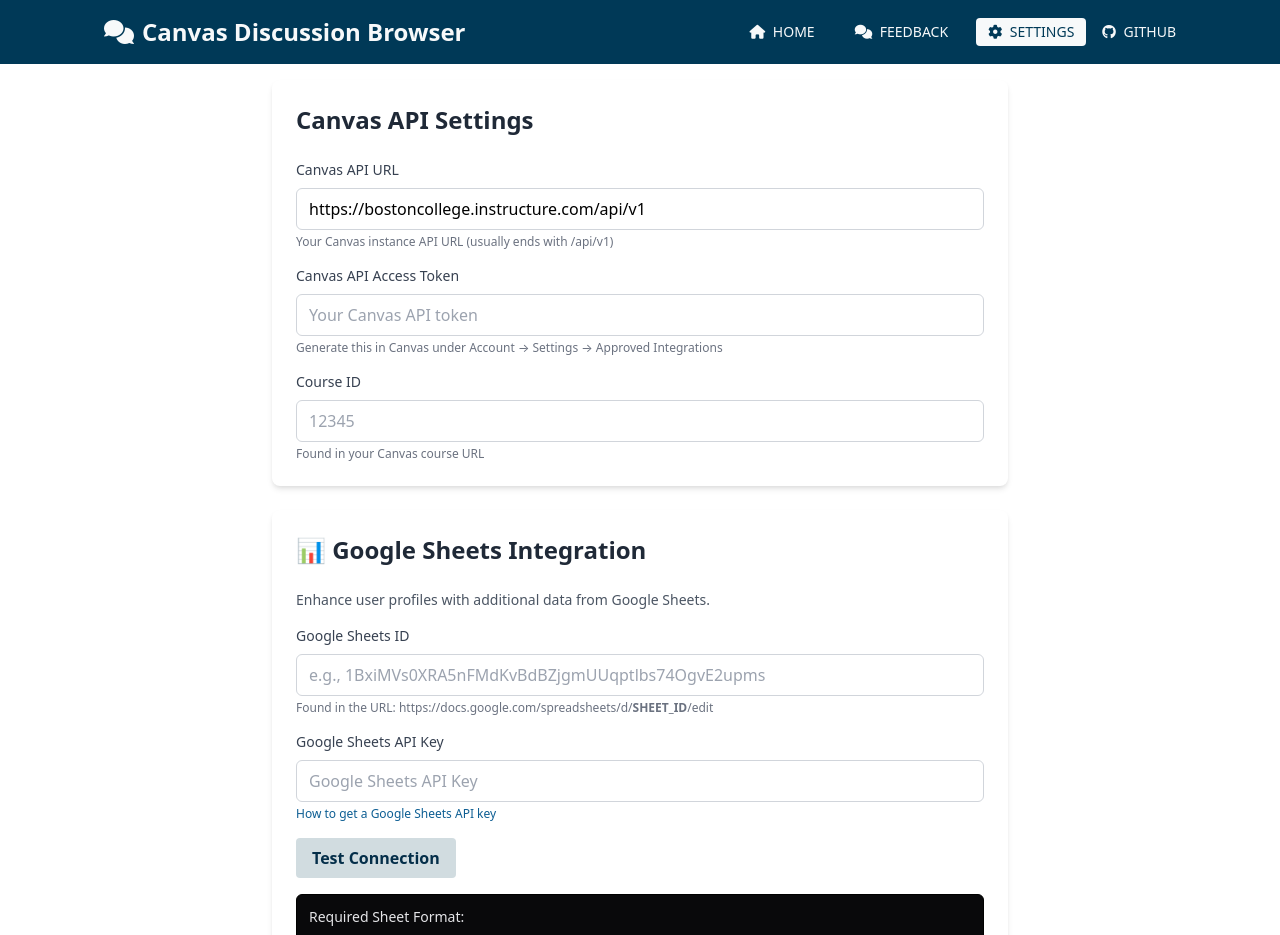
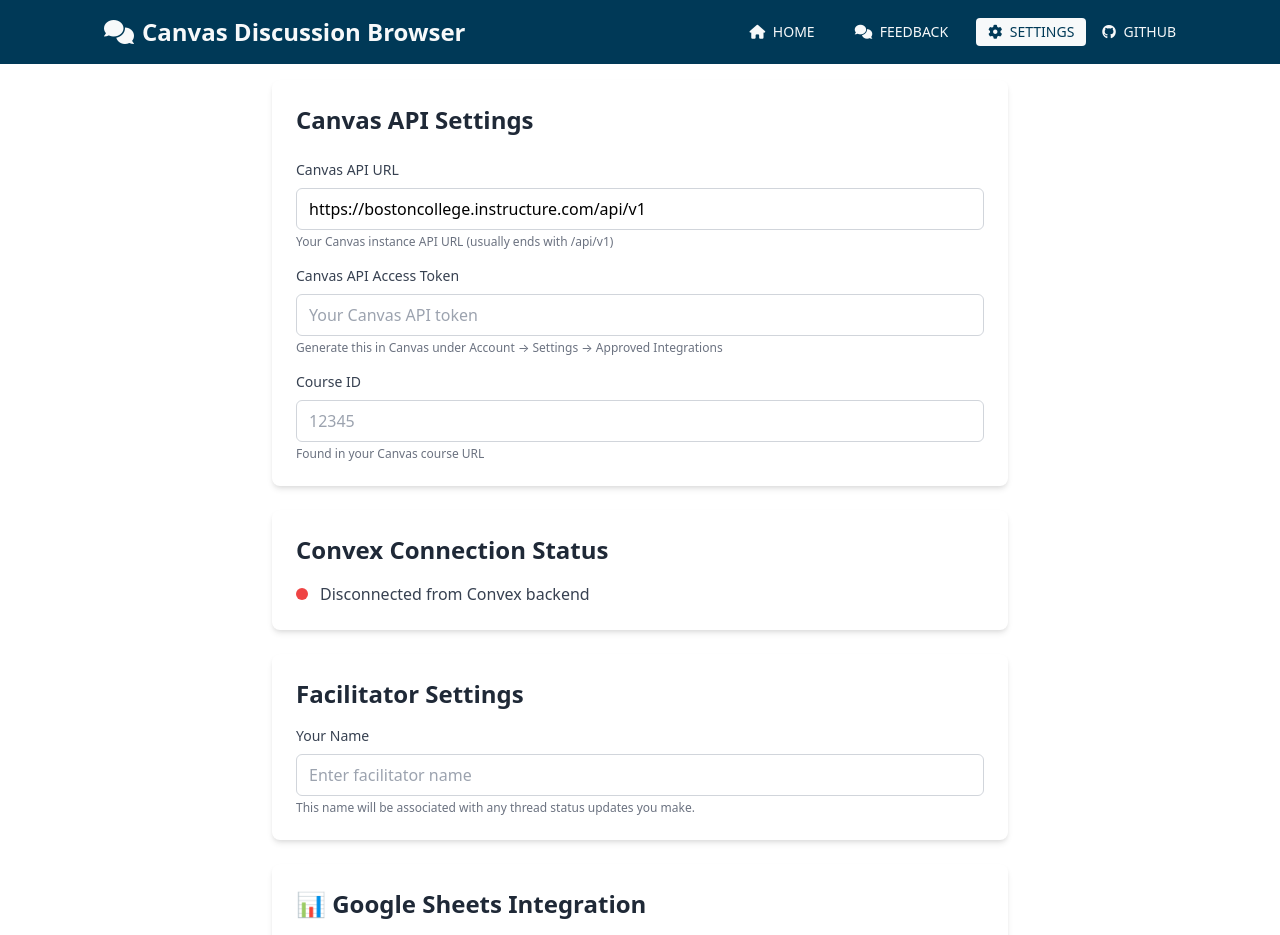
Before and after one commit to fidalgok/Canvas-Discussions-Browser, a Next.js app: page /settings in a window 1280 px wide. Shown: the top 935 px of the page. Built offline with nearby package versions, Linux system fonts and the light colour scheme; no server answers.

Commit message:
WIP: convex claiming - add facilitator information to settings page

```diff
--- a/pages/_app.js
+++ b/pages/_app.js
@@ -1,10 +1,15 @@
-import '../styles/globals.css';
-import { CanvasProvider } from '../components/canvas/CanvasProvider';
+import "../styles/globals.css";
+import { CanvasProvider } from "../components/canvas/CanvasProvider";
+import { ConvexProvider, ConvexReactClient } from "convex/react";
+
+const convex = new ConvexReactClient(process.env.NEXT_PUBLIC_CONVEX_URL);
 
 export default function MyApp({ Component, pageProps }) {
   return (
-    <CanvasProvider>
-      <Component {...pageProps} />
-    </CanvasProvider>
+    <ConvexProvider client={convex}>
+      <CanvasProvider>
+        <Component {...pageProps} />
+      </CanvasProvider>
+    </ConvexProvider>
   );
 }
--- a/pages/settings.js
+++ b/pages/settings.js
@@ -5,69 +5,77 @@
  * Migrated to use the new component-based architecture with Layout component.
  */
 
-import { useState, useEffect } from 'react';
-import Layout from '../components/layout/Layout';
-import PageContainer from '../components/layout/PageContainer';
-import { useCanvasAuth } from '../components/canvas/useCanvasAuth';
-import { useCanvasCourse } from '../components/canvas/useCanvasCourse';
-import { clearCache } from '../js/canvasApi';
+import { useState, useEffect } from "react";
+import Layout from "../components/layout/Layout";
+import PageContainer from "../components/layout/PageContainer";
+import { useCanvasAuth } from "../components/canvas/useCanvasAuth";
+import { useCanvasCourse } from "../components/canvas/useCanvasCourse";
+import { clearCache } from "../js/canvasApi";
+import { useConvexConnectionState } from "convex/react";
 
 export default function Settings() {
   const { apiUrl, apiKey, courseId, updateCredentials } = useCanvasAuth();
   const { courseName } = useCanvasCourse();
+  const { isWebSocketConnected } = useConvexConnectionState();
 
-  const [localApiUrl, setLocalApiUrl] = useState('');
-  const [localApiKey, setLocalApiKey] = useState('');
-  const [localCourseId, setLocalCourseId] = useState('');
+  const [localApiUrl, setLocalApiUrl] = useState("");
+  const [localApiKey, setLocalApiKey] = useState("");
+  const [localCourseId, setLocalCourseId] = useState("");
   const [saved, setSaved] = useState(false);
   const [cacheCleared, setCacheCleared] = useState(false);
 
   // Google Sheets integration state
-  const [googleSheetsId, setGoogleSheetsId] = useState('');
-  const [googleApiKey, setGoogleApiKey] = useState('');
+  const [googleSheetsId, setGoogleSheetsId] = useState("");
+  const [googleApiKey, setGoogleApiKey] = useState("");
   const [sheetsTestResult, setSheetsTestResult] = useState(null);
 
+  // facilitator state
+  const [facilitatorName, setFacilitatorName] = useState("");
+
   useEffect(() => {
-    setLocalApiUrl(apiUrl || 'https://bostoncollege.instructure.com/api/v1');
+    setLocalApiUrl(apiUrl || "https://bostoncollege.instructure.com/api/v1");
     setLocalApiKey(apiKey);
     setLocalCourseId(courseId);
   }, [apiUrl, apiKey, courseId]);
 
-  // Load Google Sheets settings only once on component mount
-  // TODO: Migrate to Convex authentication for better security
+  // Load Google Sheets settings and facilitator info only once on component mount
+
   useEffect(() => {
-    const loadedSheetId = localStorage.getItem('google_sheets_id') || '';
-    const loadedApiKey = localStorage.getItem('google_api_key') || '';
+    const loadedSheetId = localStorage.getItem("google_sheets_id") || "";
+    const loadedApiKey = localStorage.getItem("google_api_key") || "";
 
-    console.log('📥 Loading Google Sheets settings (mount):', {
-      sheetId: loadedSheetId ? 'present' : 'empty',
-      apiKey: loadedApiKey ? 'present' : 'empty'
+    console.log("📥 Loading Google Sheets settings (mount):", {
+      sheetId: loadedSheetId ? "present" : "empty",
+      apiKey: loadedApiKey ? "present" : "empty",
     });
-
+    const loadedFacilitatorName =
+      localStorage.getItem("facilitator_name") || "";
     setGoogleSheetsId(loadedSheetId);
     setGoogleApiKey(loadedApiKey);
+    setFacilitatorName(loadedFacilitatorName);
   }, []); // Empty dependency array = only run on mount
 
   function handleSave() {
     updateCredentials(localApiUrl, localApiKey, localCourseId);
 
     // Save Google Sheets settings
-    console.log('💾 Saving Google Sheets settings:', {
-      sheetId: googleSheetsId ? 'present' : 'empty',
-      apiKey: googleApiKey ? 'present' : 'empty',
+    console.log("💾 Saving Google Sheets settings:", {
+      sheetId: googleSheetsId ? "present" : "empty",
+      apiKey: googleApiKey ? "present" : "empty",
       sheetIdValue: googleSheetsId,
-      apiKeyValue: googleApiKey ? '***' : 'empty'
+      apiKeyValue: googleApiKey ? "***" : "empty",
     });
 
-    localStorage.setItem('google_sheets_id', googleSheetsId);
-    localStorage.setItem('google_api_key', googleApiKey);
+    localStorage.setItem("google_sheets_id", googleSheetsId);
+    localStorage.setItem("google_api_key", googleApiKey);
+    localStorage.setItem("facilitator_name", facilitatorName);
 
     // Verify they were saved
-    const savedSheetId = localStorage.getItem('google_sheets_id');
-    const savedApiKey = localStorage.getItem('google_api_key');
-    console.log('✓ Verified saved Google Sheets settings:', {
-      sheetId: savedSheetId ? 'present' : 'empty',
-      apiKey: savedApiKey ? 'present' : 'empty'
+    const savedSheetId = localStorage.getItem("google_sheets_id");
+    const savedApiKey = localStorage.getItem("google_api_key");
+    console.log("✓ Verified saved Google Sheets settings:", {
+      sheetId: savedSheetId ? "present" : "empty",
+      apiKey: savedApiKey ? "present" : "empty",
     });
 
     // Clear cache when credentials are updated
@@ -76,7 +84,7 @@
     }
 
     // Clear Google Sheets cache if settings changed
-    if (typeof window !== 'undefined' && window.googleSheetsApi) {
+    if (typeof window !== "undefined" && window.googleSheetsApi) {
       window.googleSheetsApi.clearSheetsCache();
     }
 
@@ -96,7 +104,7 @@
     if (!googleSheetsId || !googleApiKey) {
       setSheetsTestResult({
         success: false,
-        message: 'Please enter both Google Sheets ID and API key'
+        message: "Please enter both Google Sheets ID and API key",
       });
       return;
     }
@@ -105,11 +113,11 @@
 
     try {
       // Load Google Sheets API if not already loaded
-      if (typeof window !== 'undefined' && !window.googleSheetsApi) {
-        const script = document.createElement('script');
-        script.src = '/js/googleSheetsApi.js';
+      if (typeof window !== "undefined" && !window.googleSheetsApi) {
+        const script = document.createElement("script");
+        script.src = "/js/googleSheetsApi.js";
         document.head.appendChild(script);
-        await new Promise(resolve => script.onload = resolve);
+        await new Promise((resolve) => (script.onload = resolve));
       }
 
       const result = await window.googleSheetsApi.fetchGoogleSheetsData(
@@ -120,12 +128,12 @@
       setSheetsTestResult({
         success: true,
         message: `✅ Successfully connected! Found ${result.length} user records.`,
-        data: result.slice(0, 3) // Show first 3 records as preview
+        data: result.slice(0, 3), // Show first 3 records as preview
       });
     } catch (error) {
       setSheetsTestResult({
         success: false,
-        message: `❌ Connection failed: ${error.message}`
+        message: `❌ Connection failed: ${error.message}`,
       });
     }
 
@@ -136,7 +144,9 @@
     <Layout containerWidth="narrow">
       <PageContainer>
         <div className="bg-white rounded-lg shadow-md p-6 mb-6">
-          <h2 className="text-2xl font-semibold text-gray-800 mb-6">Canvas API Settings</h2>
+          <h2 className="text-2xl font-semibold text-gray-800 mb-6">
+            Canvas API Settings
+          </h2>
 
           <div className="space-y-4">
             <div>
@@ -148,7 +158,7 @@
                 value={localApiUrl}
                 onChange={(e) => setLocalApiUrl(e.target.value)}
                 className="w-full px-3 py-2 border border-gray-300 rounded-md focus:outline-none focus:ring-2 focus:border-transparent"
-                style={{'--tw-ring-color': '#003957'}}
+                style={{ "--tw-ring-color": "#003957" }}
                 placeholder="https://yourschool.instructure.com/api/v1"
               />
               <p className="text-xs text-gray-500 mt-1">
@@ -165,11 +175,12 @@
                 value={localApiKey}
                 onChange={(e) => setLocalApiKey(e.target.value)}
                 className="w-full px-3 py-2 border border-gray-300 rounded-md focus:outline-none focus:ring-2 focus:border-transparent"
-                style={{'--tw-ring-color': '#003957'}}
+                style={{ "--tw-ring-color": "#003957" }}
                 placeholder="Your Canvas API token"
               />
               <p className="text-xs text-gray-500 mt-1">
-                Generate this in Canvas under Account → Settings → Approved Integrations
+                Generate this in Canvas under Account → Settings → Approved
+                Integrations
               </p>
             </div>
 
@@ -182,7 +193,7 @@
                 value={localCourseId}
                 onChange={(e) => setLocalCourseId(e.target.value)}
                 className="w-full px-3 py-2 border border-gray-300 rounded-md focus:outline-none focus:ring-2 focus:border-transparent"
-                style={{'--tw-ring-color': '#003957'}}
+                style={{ "--tw-ring-color": "#003957" }}
                 placeholder="12345"
               />
               <p className="text-xs text-gray-500 mt-1">
@@ -191,22 +202,70 @@
             </div>
 
             {courseName && (
-              <div className="rounded-md p-3" style={{
-                backgroundColor: 'var(--color-success)',
-                borderColor: 'var(--color-success-content)',
-                border: 'var(--border) solid'
-              }}>
-                <p className="text-sm" style={{color: 'var(--color-success-content)'}}>
+              <div
+                className="rounded-md p-3"
+                style={{
+                  backgroundColor: "var(--color-success)",
+                  borderColor: "var(--color-success-content)",
+                  border: "var(--border) solid",
+                }}
+              >
+                <p
+                  className="text-sm"
+                  style={{ color: "var(--color-success-content)" }}
+                >
                   <strong>Connected to:</strong> {courseName}
                 </p>
               </div>
             )}
           </div>
         </div>
+        {/* Convex Connection Status */}
+        <div className="bg-white rounded-lg shadow-md p-6 mb-6">
+          <h2 className="text-2xl font-semibold text-gray-800 mb-4">
+            Convex Connection Status
+          </h2>
+          <div className="flex items-center">
+            <div
+              className={`w-3 h-3 rounded-full mr-3 ${isWebSocketConnected ? "bg-green-500" : "bg-red-500"}`}
+            ></div>
+            <p className="text-gray-700">
+              {isWebSocketConnected
+                ? "Connected to Convex backend"
+                : "Disconnected from Convex backend"}
+            </p>
+          </div>
+        </div>
+
+        {/* Facilitator Name Section */}
+        <div className="bg-white rounded-lg shadow-md p-6 mb-6">
+          <h2 className="text-2xl font-semibold text-gray-800 mb-4">
+            Facilitator Settings
+          </h2>
+          <div>
+            <label className="block text-sm font-medium text-gray-700 mb-2">
+              Your Name
+            </label>
+            <input
+              type="text"
+              value={facilitatorName}
+              onChange={(e) => setFacilitatorName(e.target.value)}
+              className="w-full px-3 py-2 border border-gray-300 rounded-md focus:outline-none focus:ring-2 focus:border-transparent"
+              style={{ "--tw-ring-color": "#003957" }}
+              placeholder="Enter facilitator name"
+            />
+            <p className="text-xs text-gray-500 mt-1">
+              This name will be associated with any thread status updates you
+              make.
+            </p>
+          </div>
+        </div>
 
         {/* Google Sheets Integration Section */}
         <div className="bg-white rounded-lg shadow-md p-6 mb-6">
-          <h2 className="text-2xl font-semibold text-gray-800 mb-6">📊 Google Sheets Integration</h2>
+          <h2 className="text-2xl font-semibold text-gray-800 mb-6">
+            📊 Google Sheets Integration
+          </h2>
           <p className="text-sm text-gray-600 mb-4">
             Enhance user profiles with additional data from Google Sheets.
           </p>
@@ -220,15 +279,16 @@
                 type="text"
                 value={googleSheetsId}
                 onChange={(e) => {
-                  console.log('📝 Google Sheets ID changed:', e.target.value);
+                  console.log("📝 Google Sheets ID changed:", e.target.value);
                   setGoogleSheetsId(e.target.value);
                 }}
                 className="w-full px-3 py-2 border border-gray-300 rounded-md focus:outline-none focus:ring-2 focus:border-transparent"
-                style={{'--tw-ring-color': '#003957'}}
+                style={{ "--tw-ring-color": "#003957" }}
                 placeholder="e.g., 1BxiMVs0XRA5nFMdKvBdBZjgmUUqptlbs74OgvE2upms"
               />
               <p className="text-xs text-gray-500 mt-1">
-                Found in the URL: https://docs.google.com/spreadsheets/d/<strong>SHEET_ID</strong>/edit
+                Found in the URL: https://docs.google.com/spreadsheets/d/
+                <strong>SHEET_ID</strong>/edit
               </p>
             </div>
 
@@ -240,11 +300,14 @@
                 type="password"
                 value={googleApiKey}
                 onChange={(e) => {
-                  console.log('🔑 Google API Key changed:', e.target.value ? '***' : 'empty');
+                  console.log(
+                    "🔑 Google API Key changed:",
+                    e.target.value ? "***" : "empty"
+                  );
                   setGoogleApiKey(e.target.value);
                 }}
                 className="w-full px-3 py-2 border border-gray-300 rounded-md focus:outline-none focus:ring-2 focus:border-transparent"
-                style={{'--tw-ring-color': '#003957'}}
+                style={{ "--tw-ring-color": "#003957" }}
                 placeholder="Google Sheets API Key"
               />
               <p className="text-xs text-gray-500 mt-1">
@@ -253,7 +316,7 @@
                   target="_blank"
                   rel="noopener noreferrer"
                   className="hover:opacity-90 transition-colors"
-                  style={{color: 'var(--color-secondary)'}}
+                  style={{ color: "var(--color-secondary)" }}
                 >
                   How to get a Google Sheets API key
                 </a>
@@ -263,15 +326,17 @@
             {/* Test Connection Button */}
             <button
               onClick={testGoogleSheetsConnection}
-              disabled={!googleSheetsId || !googleApiKey || sheetsTestResult?.testing}
+              disabled={
+                !googleSheetsId || !googleApiKey || sheetsTestResult?.testing
+              }
               className="px-4 py-2 font-semibold hover:opacity-90 transition-colors disabled:opacity-50 disabled:cursor-not-allowed"
               style={{
-                backgroundColor: 'var(--color-info)',
-                color: 'var(--color-info-content)',
-                borderRadius: 'var(--radius-field)'
+                backgroundColor: "var(--color-info)",
+                color: "var(--color-info-content)",
+                borderRadius: "var(--radius-field)",
               }}
             >
-              {sheetsTestResult?.testing ? 'Testing...' : 'Test Connection'}
+              {sheetsTestResult?.testing ? "Testing..." : "Test Connection"}
             </button>
 
             {/* Test Results */}
@@ -279,14 +344,22 @@
               <div
                 className="p-3 rounded-md"
                 style={{
-                  backgroundColor: sheetsTestResult.success ? 'var(--color-success)' : 'var(--color-error)',
-                  borderColor: sheetsTestResult.success ? 'var(--color-success-content)' : 'var(--color-error-content)',
-                  border: 'var(--border) solid'
+                  backgroundColor: sheetsTestResult.success
+                    ? "var(--color-success)"
+                    : "var(--color-error)",
+                  borderColor: sheetsTestResult.success
+                    ? "var(--color-success-content)"
+                    : "var(--color-error-content)",
+                  border: "var(--border) solid",
                 }}
               >
                 <p
                   className="font-medium"
-                  style={{color: sheetsTestResult.success ? 'var(--color-success-content)' : 'var(--color-error-content)'}}
+                  style={{
+                    color: sheetsTestResult.success
+                      ? "var(--color-success-content)"
+                      : "var(--color-error-content)",
+                  }}
                 >
                   {sheetsTestResult.message}
                 </p>
@@ -295,7 +368,10 @@
                     <p className="font-medium">Preview (first 3 records):</p>
                     <ul className="mt-1 space-y-1">
                       {sheetsTestResult.data.map((record, index) => (
-                        <li key={index} className="bg-white bg-opacity-20 p-2 rounded">
+                        <li
+                          key={index}
+                          className="bg-white bg-opacity-20 p-2 rounded"
+                        >
                           <strong>{record.displayName}</strong>
                           {record.institution && ` - ${record.institution}`}
                           {record.title && ` (${record.title})`}
@@ -311,23 +387,45 @@
             <div
               className="p-3 rounded-md text-sm"
               style={{
-                backgroundColor: 'var(--color-neutral)',
-                borderColor: 'var(--color-neutral-content)',
-                border: 'var(--border) solid'
+                backgroundColor: "var(--color-neutral)",
+                borderColor: "var(--color-neutral-content)",
+                border: "var(--border) solid",
               }}
             >
-              <p className="font-medium mb-2" style={{color: 'var(--color-neutral-content)'}}>
+              <p
+                className="font-medium mb-2"
+                style={{ color: "var(--color-neutral-content)" }}
+              >
                 Required Sheet Format:
               </p>
-              <div className="grid grid-cols-2 gap-2 text-xs" style={{color: 'var(--color-neutral-content)'}}>
-                <div><strong>Column A:</strong> Display Name</div>
-                <div><strong>Column B:</strong> Institution</div>
-                <div><strong>Column C:</strong> Title</div>
-                <div><strong>Column D:</strong> Notes</div>
-                <div><strong>Column E:</strong> Assistant Type</div>
-                <div><strong>Column F:</strong> Tags</div>
-                <div><strong>Column G:</strong> Custom Field 1</div>
-                <div><strong>Column H:</strong> Custom Field 2</div>
+              <div
+                className="grid grid-cols-2 gap-2 text-xs"
+                style={{ color: "var(--color-neutral-content)" }}
+              >
+                <div>
+                  <strong>Column A:</strong> Display Name
+                </div>
+                <div>
+                  <strong>Column B:</strong> Institution
+                </div>
+                <div>
+                  <strong>Column C:</strong> Title
+                </div>
+                <div>
+                  <strong>Column D:</strong> Notes
+                </div>
+                <div>
+                  <strong>Column E:</strong> Assistant Type
+                </div>
+                <div>
+                  <strong>Column F:</strong> Tags
+                </div>
+                <div>
+                  <strong>Column G:</strong> Custom Field 1
+                </div>
+                <div>
+                  <strong>Column H:</strong> Custom Field 2
+                </div>
               </div>
             </div>
           </div>
@@ -340,9 +438,9 @@
                 onClick={handleSave}
                 className="px-6 py-2 font-semibold hover:opacity-90 transition-colors"
                 style={{
-                  backgroundColor: 'var(--color-secondary)',
-                  color: 'var(--color-secondary-content)',
-                  borderRadius: 'var(--radius-field)'
+                  backgroundColor: "var(--color-secondary)",
+                  color: "var(--color-secondary-content)",
+                  borderRadius: "var(--radius-field)",
                 }}
               >
                 Save Settings
@@ -352,9 +450,9 @@
                 onClick={handleClearCache}
                 className="px-6 py-2 font-semibold hover:opacity-90 transition-colors"
                 style={{
-                  backgroundColor: 'var(--color-secondary)',
-                  color: 'var(--color-secondary-content)',
-                  borderRadius: 'var(--radius-field)'
+                  backgroundColor: "var(--color-secondary)",
+                  color: "var(--color-secondary-content)",
+                  borderRadius: "var(--radius-field)",
                 }}
                 disabled={!courseId}
               >
@@ -362,27 +460,60 @@
               </button>
 
               {saved && (
-                <span className="font-medium" style={{color: 'var(--color-success-content)'}}>Settings saved!</span>
+                <span
+                  className="font-medium"
+                  style={{ color: "var(--color-success-content)" }}
+                >
+                  Settings saved!
+                </span>
               )}
 
               {cacheCleared && (
-                <span className="font-medium" style={{color: 'var(--color-info-content)'}}>Cache cleared!</span>
+                <span
+                  className="font-medium"
+                  style={{ color: "var(--color-info-content)" }}
+                >
+                  Cache cleared!
+                </span>
               )}
             </div>
           </div>
         </div>
 
-        <div className="rounded-lg p-6" style={{
-          backgroundColor: 'var(--color-info)',
-          borderColor: 'var(--color-info-content)',
-          border: 'var(--border) solid'
-        }}>
-          <h3 className="text-lg font-semibold mb-3" style={{color: 'var(--color-info-content)'}}>Setup Instructions</h3>
-          <div className="text-sm space-y-2" style={{color: 'var(--color-info-content)'}}>
-            <p><strong>1. Get your Canvas API URL:</strong> Usually https://yourschool.instructure.com/api/v1</p>
-            <p><strong>2. Generate an API token:</strong> Go to Canvas → Account → Settings → Approved Integrations → New Access Token</p>
-            <p><strong>3. Find your Course ID:</strong> Look at your course URL - it's the number after /courses/</p>
-            <p><strong>4. Save settings:</strong> Click "Save Settings" to store your credentials locally</p>
+        <div
+          className="rounded-lg p-6"
+          style={{
+            backgroundColor: "var(--color-info)",
+            borderColor: "var(--color-info-content)",
+            border: "var(--border) solid",
+          }}
+        >
+          <h3
+            className="text-lg font-semibold mb-3"
+            style={{ color: "var(--color-info-content)" }}
+          >
+            Setup Instructions
+          </h3>
+          <div
+            className="text-sm space-y-2"
+            style={{ color: "var(--color-info-content)" }}
+          >
+            <p>
+              <strong>1. Get your Canvas API URL:</strong> Usually
+              https://yourschool.instructure.com/api/v1
+            </p>
+            <p>
+              <strong>2. Generate an API token:</strong> Go to Canvas → Account
+              → Settings → Approved Integrations → New Access Token
+            </p>
+            <p>
+              <strong>3. Find your Course ID:</strong> Look at your course URL -
+              it's the number after /courses/
+            </p>
+            <p>
+              <strong>4. Save settings:</strong> Click "Save Settings" to store
+              your credentials locally
+            </p>
           </div>
         </div>
       </PageContainer>
```
